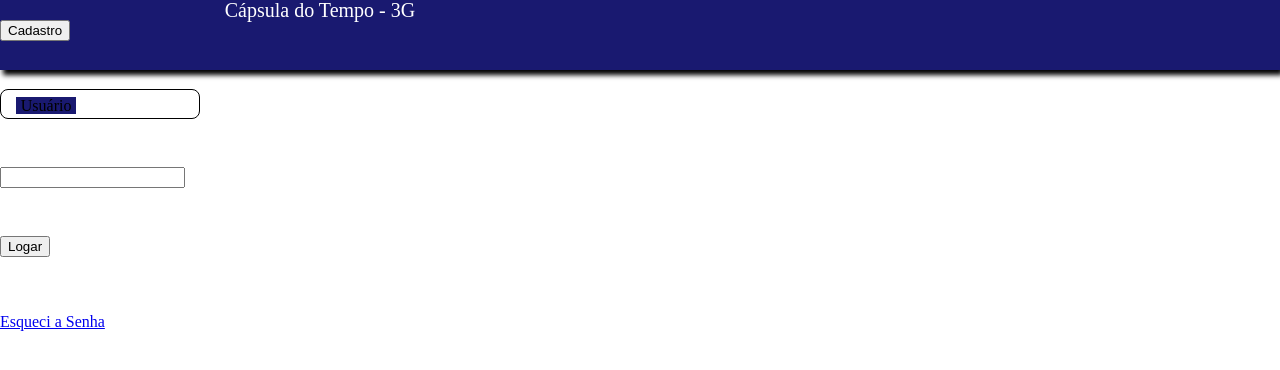
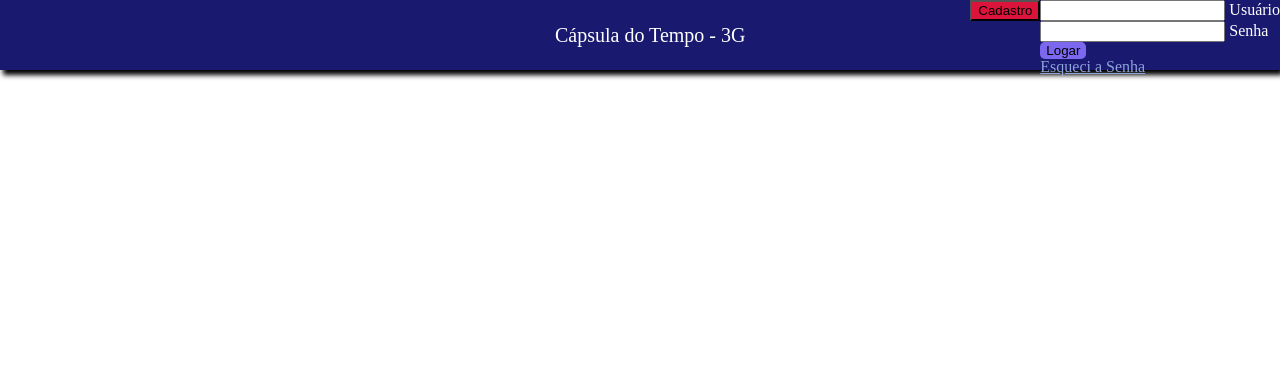
Before and after one commit to victorprimeiroG/g243g2t, a plain HTML site: page g243g2t-main/aula1/index.html in a window 1280 px wide. Drawn offline with Linux system fonts and the light colour scheme.

Commit message:
Add files via upload

```diff
--- a/g243g2t-main/aula1/estilo/base.css
+++ b/g243g2t-main/aula1/estilo/base.css
@@ -1,16 +1,26 @@
 @import url(reset.css);
-:root {
-    --cor-fundo-barra: midnightblue;
-}
 .barra{
     width: 100vw;
 }
 .barra_conteudo{
-    background-color: var(--cor-fundo-barra);
+    background-color: midnightblue;
     width: 100vw;
     height: 70px;
+    display: flex;
+    flex-direction: row;
+    justify-content: end;
     color: white;
     box-shadow: 3px 5px 5px black;
+}
+.btn {
+    background-color: crimson;
+    cursor: pointer;
+}
+.login button {
+    border-radius: 5px;
+    background-color: mediumslateblue;
+    border: none;
+
 }
 .barra_info {
     width: 50vw;
@@ -19,40 +29,6 @@
     align-items: center;
     font-size: 20px;
 }
-.campoInput {
-    width: 200px;
-    height: 30px;
-    position: relative;
-    margin: 3rem 0;
+#esqueci_senha {
+    color: rgb(142, 162, 219);
 }
-.campoInput input{
-    position: absolute;
-    inset: 0;
-    background-color: transparent;
-    padding: 0 1rem;
-    font-size: 1rem;
-    outline: none;
-    border: 1px solid black;
-    border-radius: .5rem;
-    color: black;
-}
-.campoInput label{
-    position: relative;
-    top: 30%;
-    left: 1rem;
-    transform: translateY(-30%);
-    color: black;
-    font-size: 1rem;
-    pointer-events: none;
-    padding: 0 .3rem;
-    background-color: var(--cor-fundo-barra);
-    transition: 200ms ease-in-out top,
-                200ms ease-in-out font-size,
-                200ms ease-in-out color;
-}
-.campoInput input:focus + label,
-.campoInput input:focus + label{
-    top: -10px;
-    font-size: .8rem;
-    color: black;
-}
--- /dev/null
+++ b/g243g2t-main/g243g2t-main/aula1/estilo/base.css
@@ -0,0 +1,58 @@
+@import url(reset.css);
+:root {
+    --cor-fundo-barra: midnightblue;
+}
+.barra{
+    width: 100vw;
+}
+.barra_conteudo{
+    background-color: var(--cor-fundo-barra);
+    width: 100vw;
+    height: 70px;
+    color: white;
+    box-shadow: 3px 5px 5px black;
+}
+.barra_info {
+    width: 50vw;
+    display: flex;
+    justify-content: center;
+    align-items: center;
+    font-size: 20px;
+}
+.campoInput {
+    width: 200px;
+    height: 30px;
+    position: relative;
+    margin: 3rem 0;
+}
+.campoInput input{
+    position: absolute;
+    inset: 0;
+    background-color: transparent;
+    padding: 0 1rem;
+    font-size: 1rem;
+    outline: none;
+    border: 1px solid black;
+    border-radius: .5rem;
+    color: black;
+}
+.campoInput label{
+    position: relative;
+    top: 30%;
+    left: 1rem;
+    transform: translateY(-30%);
+    color: black;
+    font-size: 1rem;
+    pointer-events: none;
+    padding: 0 .3rem;
+    background-color: var(--cor-fundo-barra);
+    transition: 200ms ease-in-out top,
+                200ms ease-in-out font-size,
+                200ms ease-in-out color;
+}
+.campoInput input:focus + label,
+.campoInput input:focus + label{
+    top: -10px;
+    font-size: .8rem;
+    color: black;
+}
--- /dev/null
+++ b/g243g2t-main/g243g2t-main/aula1/estilo/reset.css
@@ -0,0 +1,48 @@
+/* http://meyerweb.com/eric/tools/css/reset/
+   v2.0 | 20110126
+   License: none (public domain)
+*/
+
+html, body, div, span, applet, object, iframe,
+h1, h2, h3, h4, h5, h6, p, blockquote, pre,
+a, abbr, acronym, address, big, cite, code,
+del, dfn, em, img, ins, kbd, q, s, samp,
+small, strike, strong, sub, sup, tt, var,
+b, u, i, center,
+dl, dt, dd, ol, ul, li,
+fieldset, form, label, legend,
+table, caption, tbody, tfoot, thead, tr, th, td,
+article, aside, canvas, details, embed,
+figure, figcaption, footer, header, hgroup,
+menu, nav, output, ruby, section, summary,
+time, mark, audio, video {
+	margin: 0;
+	padding: 0;
+	border: 0;
+	font-size: 100%;
+	font: inherit;
+	vertical-align: baseline;
+}
+/* HTML5 display-role reset for older browsers */
+article, aside, details, figcaption, figure,
+footer, header, hgroup, menu, nav, section {
+	display: block;
+}
+body {
+	line-height: 1;
+}
+ol, ul {
+	list-style: none;
+}
+blockquote, q {
+	quotes: none;
+}
+blockquote:before, blockquote:after,
+q:before, q:after {
+	content: '';
+	content: none;
+}
+table {
+	border-collapse: collapse;
+	border-spacing: 0;
+}
--- a/aula1/script/script.js
+++ b/g243g2t-main/g243g2t-main/aula1/script/script.js
@@ -10,7 +10,6 @@ const inputSenha = document.querySelector("#senha");
 })();
 
 btn.onclick = (e) =>{
-    e.preentDefault();
     let usuario = inputUsuario.value;
     let senha = inputSenha.value;
     if(!usuario && !senha){
```
Also changed, not shown: g243g2t-main/aula1/ordenadores/index.html (added, +19 -0 lines), g243g2t-main/aula1/ordenadores/ordenadores.js (added, +33 -0 lines), g243g2t-main/g243g2t-main/aula1/esqueci_senha.html (added, +14 -0 lines), g243g2t-main/g243g2t-main/aula1/index.html (renamed from aula1/index.html, +10 -5 lines), g243g2t-main/aula1/ordenadores/estilo.css (added), g243g2t-main/g243g2t-main/aula1/cadastro.html (added), 2 other files.
